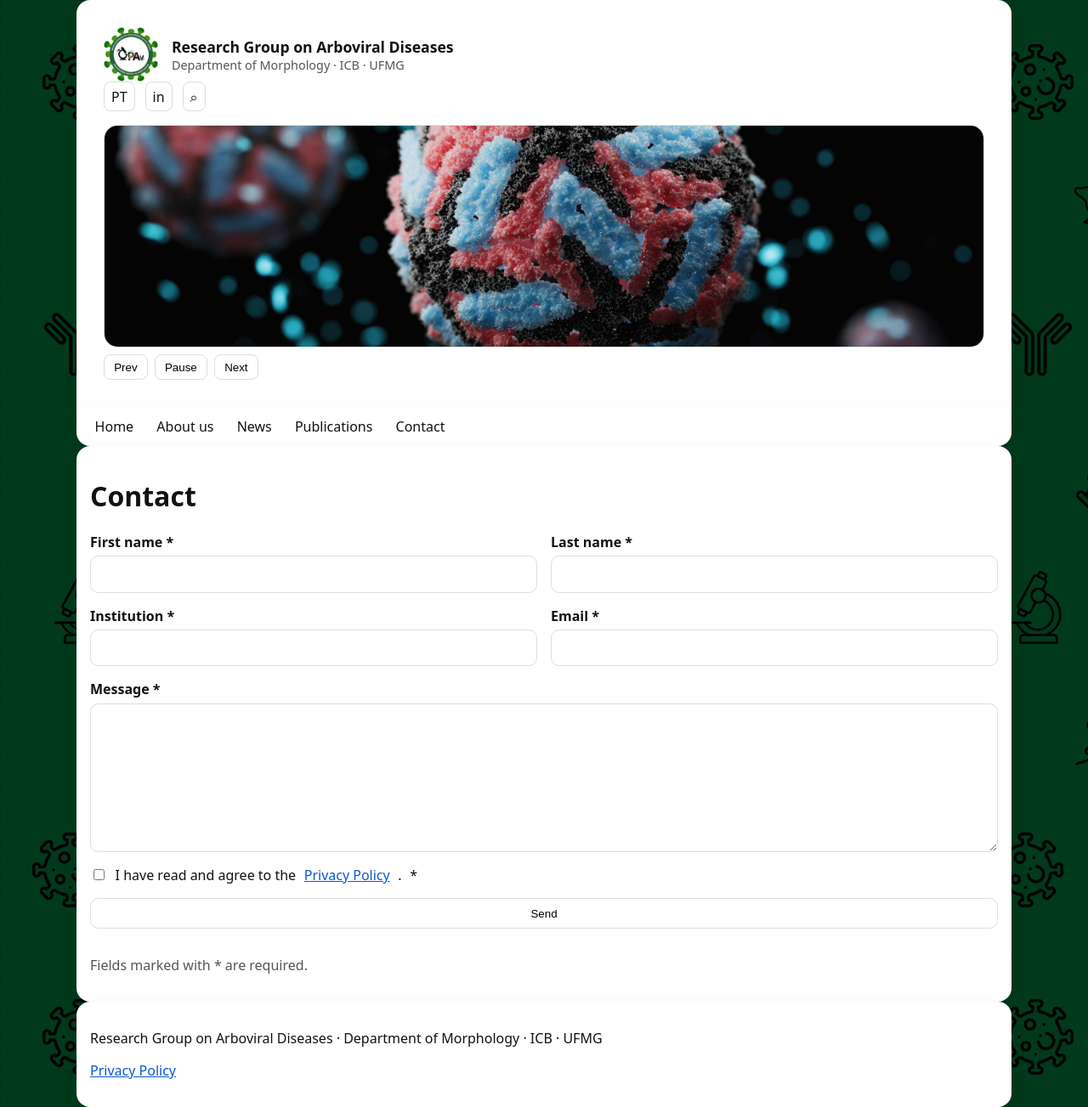
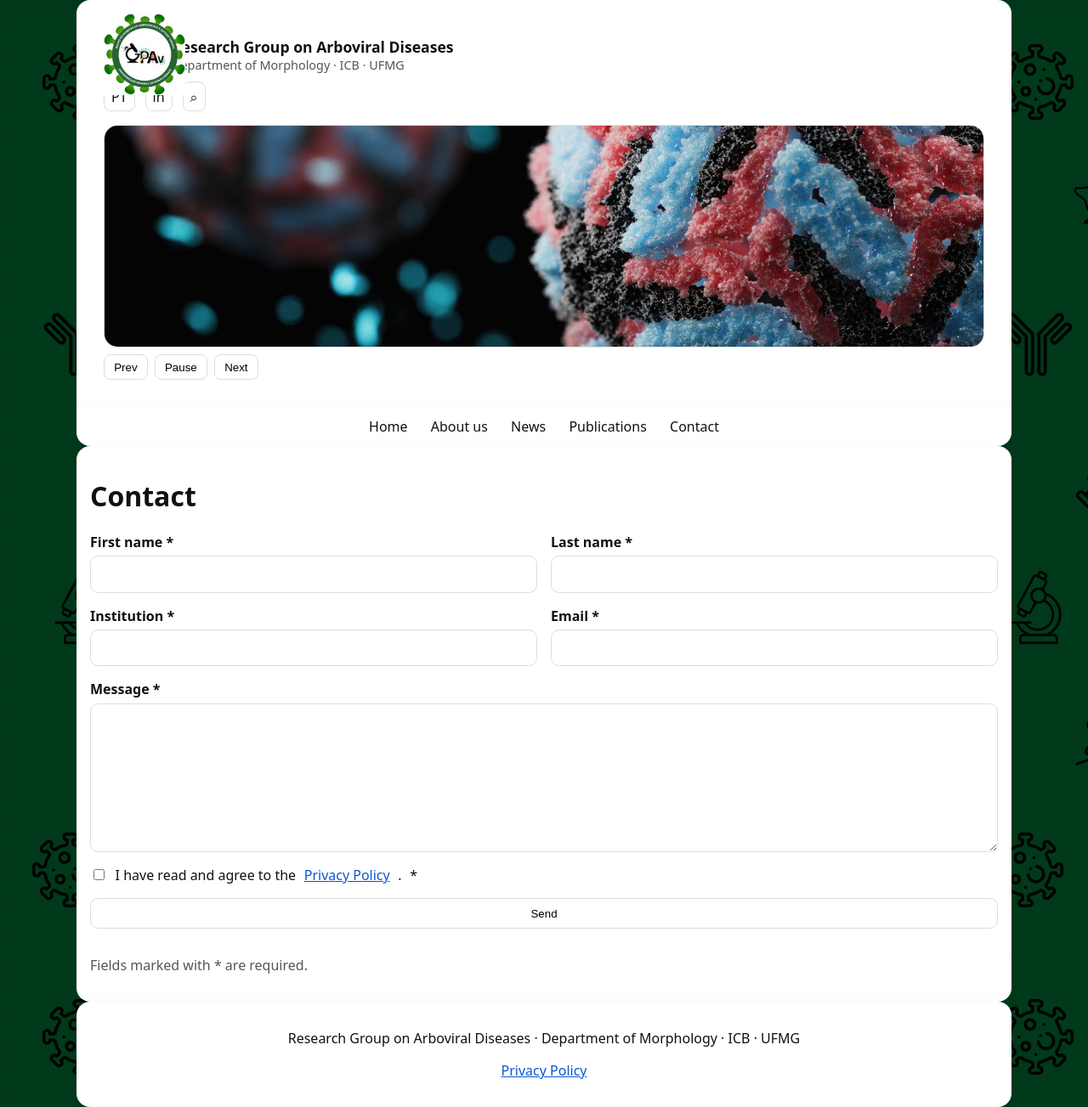
Before and after one commit to secchimribeiro/gpav_ufmg, a Jekyll site: the page built from en/contact.md, in a window 1280 px wide. Shown: the whole page at 85% size. Built offline with Jekyll 4.4.1, drawn with Linux system fonts in a browser that asks for light colours.

Commit message:
Increase header logo/text size and center nav/footer

```diff
--- a/assets/css/styles.css
+++ b/assets/css/styles.css
@@ -286,3 +286,37 @@
 .site-header + .site-nav {
   margin-top: 0 !important;
 }
+
+/* === Header scale-up (logo + text) === */
+
+.site-header img {
+  transform: scale(1.5);
+  transform-origin: left center;
+}
+
+.site-header h1 {
+  font-size: 1.5em;
+}
+
+.site-header .site-subtitle,
+.site-header p {
+  font-size: 1.5em;
+}
+
+/* === Center navigation === */
+
+.site-nav .nav {
+  justify-content: center;
+  text-align: center;
+}
+
+/* === Center footer text === */
+
+.site-footer {
+  text-align: center;
+}
+
+.site-footer p {
+  margin-left: auto;
+  margin-right: auto;
+}
```
